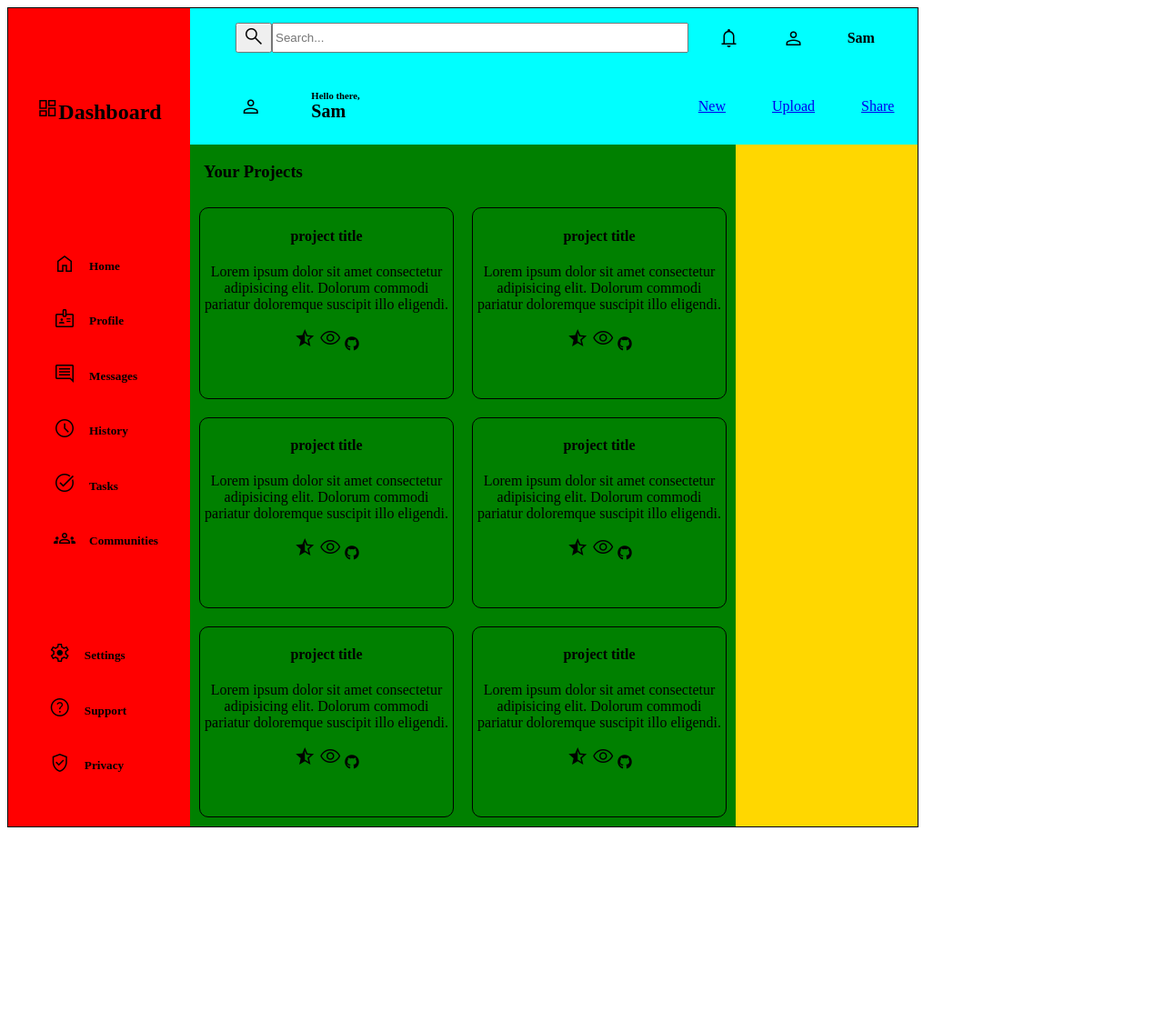
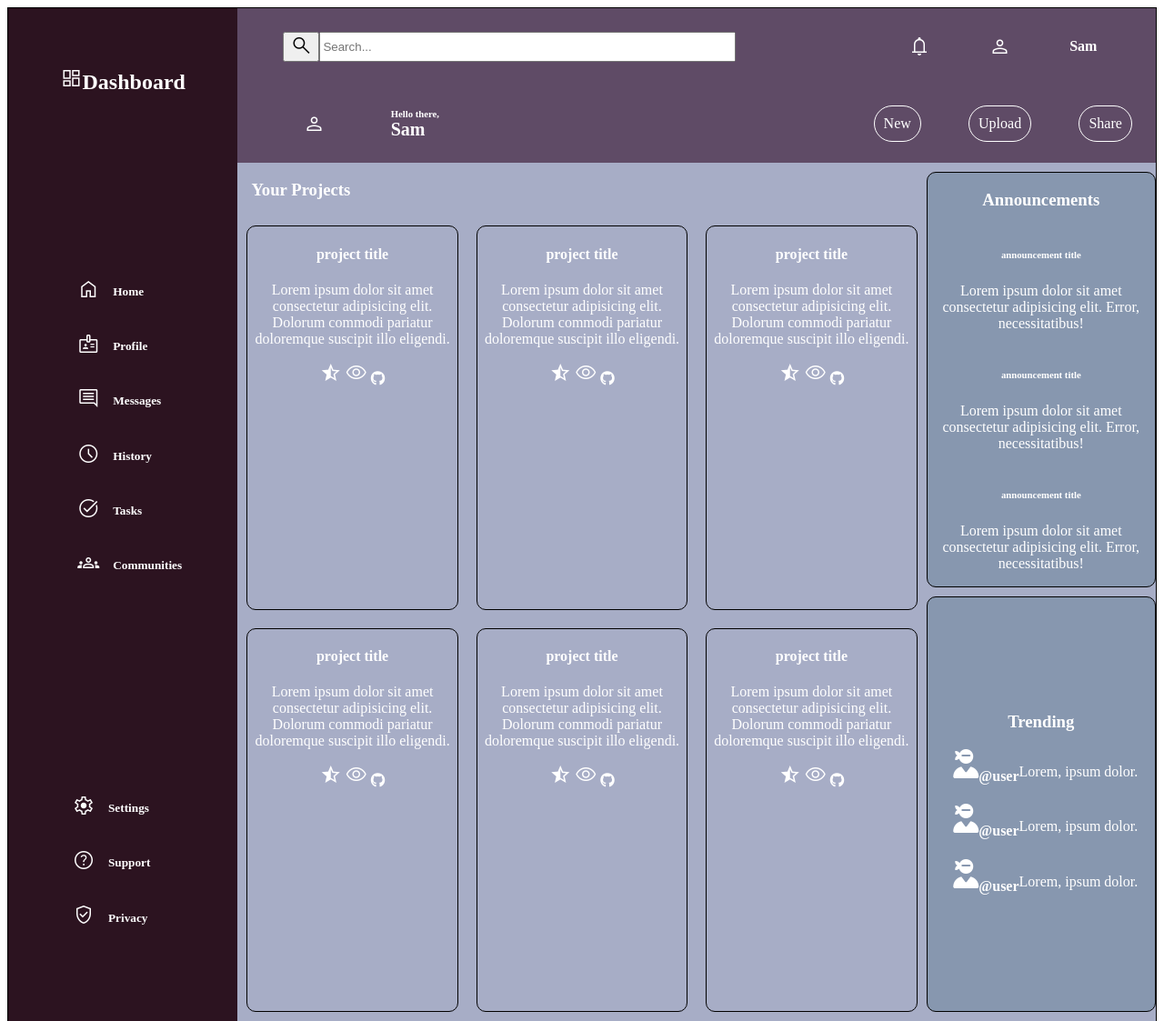
Before and after one commit to TheFivePips/odin-dashboard, a plain HTML site: page index.html in a window 1280 px wide. Shown: the top 1123 px of the page at 91% size. Before the commit the page ends 918 px from the top, so only its background shows below. Drawn offline with nearby package versions, Linux system fonts and the light colour scheme.

Commit message:
finished layout for sidebar(announcments and trending) and added a new theme. layout is more or less done

```diff
--- a/index.html
+++ b/index.html
@@ -153,8 +153,39 @@
         </div>
     </div>
     <div class="sidebar">
-        <div class="annoncements"></div>
-        <div class="trending"></div>
+        <div class="announcements">
+            <h3>Announcements</h3>
+            <div class="slide">
+                <h6>announcement title</h6>
+                <p>Lorem ipsum dolor sit amet consectetur adipisicing elit. Error, necessitatibus!</p>
+            </div>
+            <div class="slide">
+                <h6>announcement title</h6>
+                <p>Lorem ipsum dolor sit amet consectetur adipisicing elit. Error, necessitatibus!</p>
+            </div>
+            <div class="slide">
+                <h6>announcement title</h6>
+                <p>Lorem ipsum dolor sit amet consectetur adipisicing elit. Error, necessitatibus!</p>
+            </div>
+        </div>
+        <div class="trending">
+            <h3>Trending</h3>
+            <div class="person">
+                <i class="fa-solid fa-2x fa-user-ninja"></i>
+                <h4>@user</h4>
+                <p>Lorem, ipsum dolor.</p>
+            </div>
+            <div class="person">
+                <i class="fa-solid fa-2x fa-user-ninja"></i>
+                <h4>@user</h4>
+                <p>Lorem, ipsum dolor.</p>
+            </div>
+            <div class="person">
+                <i class="fa-solid fa-2x fa-user-ninja"></i>
+                <h4>@user</h4>
+                <p>Lorem, ipsum dolor.</p>
+            </div>
+        </div>
     </div>
 </div>
 
--- a/style.css
+++ b/style.css
@@ -1,16 +1,19 @@
 .container{
-    width: 1000px;
-    height: 900px;
+    /* width: 1000px;
+    height: 900px; */
     border: 1px solid black;
     display: grid;
-    grid-template: 1fr 5fr/ 1fr 3fr 1fr;
+    grid-template: 0.2fr 5fr/ 1fr 3fr 1fr;
+    background-color: #A7ADC6;
+
 }
 header{
     grid-area: 1/2/2/4;
-    background-color: aqua;
+    background-color: #5F4B66;
+    color:white;
     display: grid;
     grid-template: 1fr 1fr/ repeat(3,1fr);
-    height: 150px;
+    /* height: 150px; */
 }
 
 .searchbar{
@@ -69,13 +72,21 @@ form button{
     align-items: center;
 
 }
+a{
+    text-decoration: none;
+    color: white;
+    border: 1px solid white;
+    border-radius: 20px;
+    padding: 10px;
+}
 
 
 .dashboard{
     grid-area: 1/1/3/2;
-    background-color: red;
+    background-color: rgb(44, 19, 32);
+    color: white;
     display: grid;
-    grid-template: 1fr 2fr 1fr/ 1fr;
+    grid-template: 0.5fr 2fr 1fr/ 1fr;
     place-items: center;
 }
 
@@ -109,6 +120,9 @@ flex-direction: column;
 
 
 .projects{
+    background-color: #A7ADC6;
+    grid-area: 2/2/3/3;
+    color: white;
     display: grid;
     grid-template: 0.5fr 8fr/ 1fr;
 
@@ -134,32 +148,37 @@ flex-direction: column;
 
 
 
-
-
-
-
-
-
-
-
-
-
-
-
-.projects{
-    grid-area: 2/2/3/3;
-    background-color: green;
-}
 .sidebar{
     grid-area: 2/3/3/4;
-    background-color: gold;
+    background-color: #A7ADC6;
+    color: white;
+    display: grid;
+    grid-template: 1fr 1fr/ 1fr;
+    gap: 10px;
+    margin-top: 10px;
+    margin-bottom: 10px;
+
 }
 
+.announcements, .trending{
+border: 1px solid black;
+border-radius: 10px;
+background-color: #8797AF;
+display: flex;
+flex-direction: column;
+justify-content: center;
+align-items: center;
+}
+.slide{
+    text-align: center;
+}
 
+.person{
+    display: flex;
+    flex-wrap: wrap;
+    padding-left: 10px;
 
-
-
-
+}
 
 
 
```
